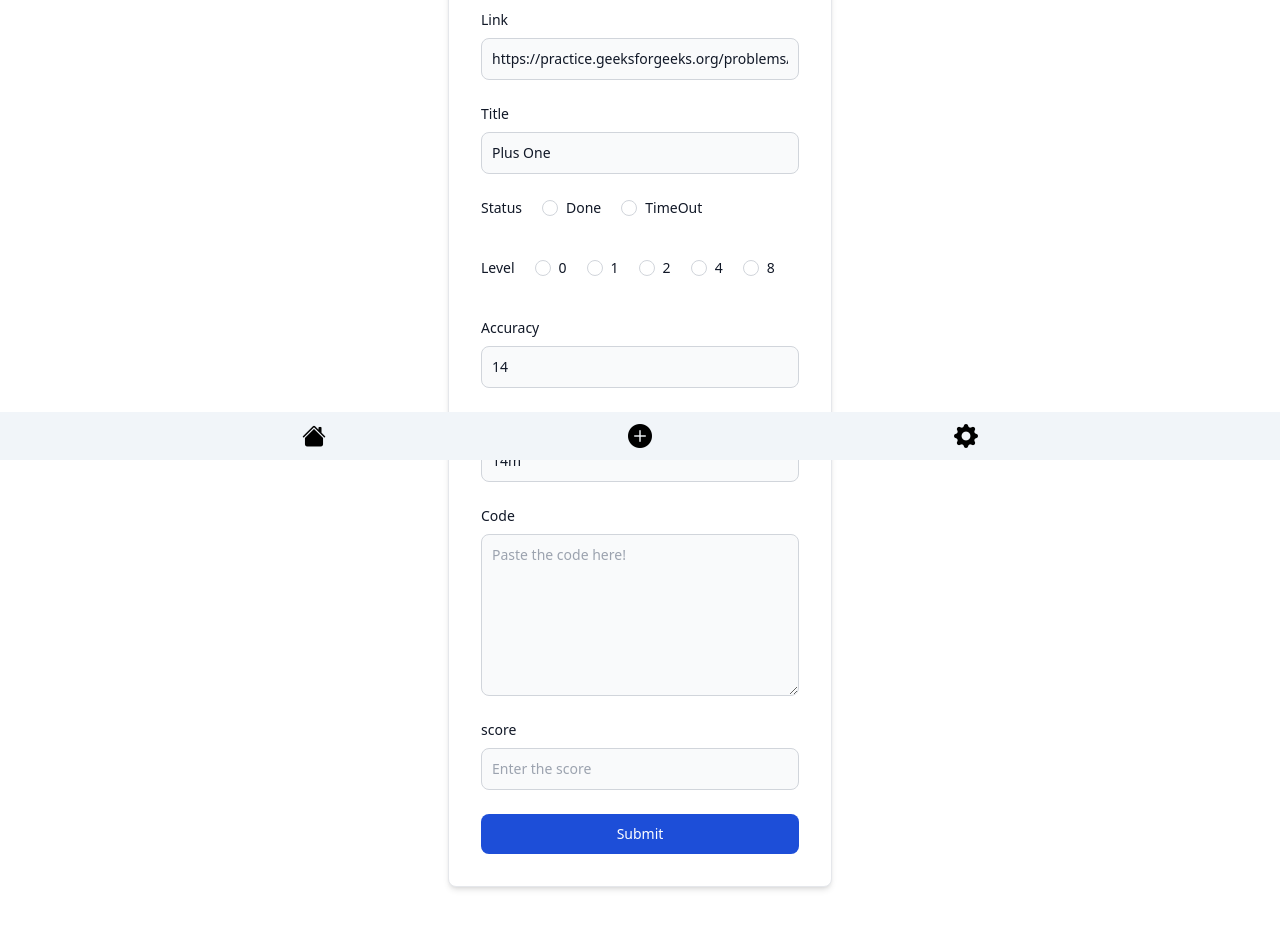
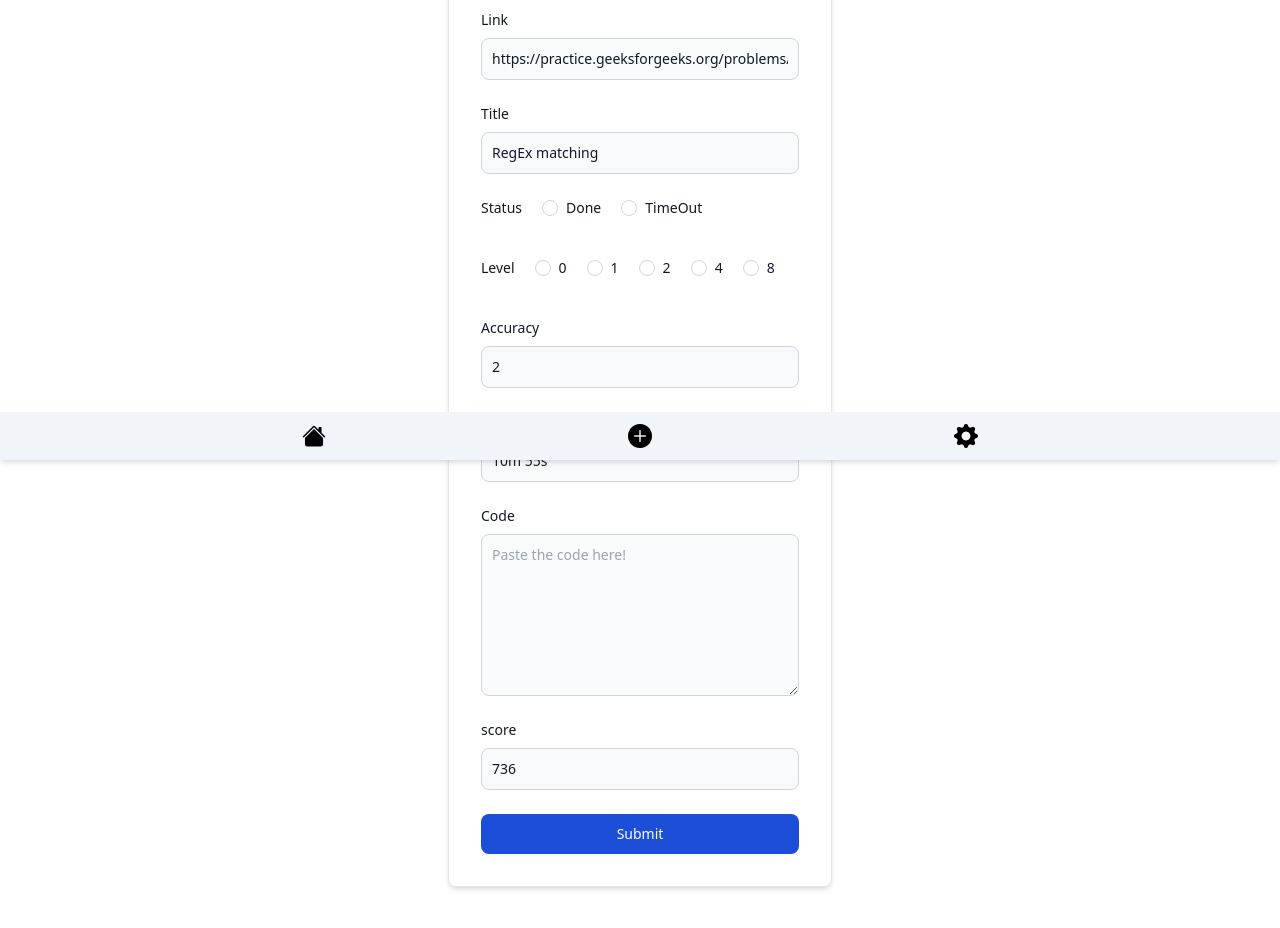
Before and after one commit to ManjiCoder/Coding-Journal, a React (Create React App) app: page /add in a window 1280 px wide. Shown: the part 340-1268 px from the top of the page. Built offline with nearby package versions, Linux system fonts and the light colour scheme.

Commit message:
Score added

```diff
--- a/src/components/AddItem.js
+++ b/src/components/AddItem.js
@@ -2,16 +2,16 @@ import React, { useState } from "react";
 
 function AddItem(props) {
   const [link, setLink] = useState(
-    "https://practice.geeksforgeeks.org/problems/plus-one/1?page=7&difficulty[]=-1&difficulty[]=0&status[]=unsolved&category[]=Data%20Structures&sortBy=submissions"
+    "https://practice.geeksforgeeks.org/problems/-regex-matching1145/1?page=5&difficulty[]=-1&difficulty[]=0&status[]=unsolved&category[]=Strings&sortBy=submissions"
   );
-  const [title, setTitle] = useState("Plus One");
+  const [title, setTitle] = useState("RegEx matching");
   const [status, setStatus] = useState("Done");
   const [level, setLevel] = useState("2");
-  const [accuracy, setAccuracy] = useState("14");
-  const [time, setTime] = useState("14m");
+  const [accuracy, setAccuracy] = useState("2");
+  const [time, setTime] = useState("10m 55s");
   const [code, setCode] = useState("");
   const [date, setDate] = useState("");
-  const [score, setScore] = useState("");
+  const [score, setScore] = useState("736");
   // const handleOnSumbit = async (e) => {
   //   e.preventDefault();
   //   setDate(new Date().getTime());
@@ -56,7 +56,7 @@ function AddItem(props) {
           onSubmit={(e) =>
             setTimeout(() => {
               window.location = "/";
-            }, 300)
+            }, 600)
           }
           className="space-y-6"
         >
--- a/src/components/BottomNav.js
+++ b/src/components/BottomNav.js
@@ -3,7 +3,7 @@ import { Link } from "react-router-dom";
 
 function BottomNav() {
   return (
-    <div className="sticky left-0 bottom-0 bg-slate-100 flex justify-evenly text-2xl py-2">
+    <div className="sticky shadow-md left-0 bottom-0 bg-slate-100 flex justify-evenly text-2xl py-2">
       <Link to={"/"}>
         <i className="bi bi-house-fill  cursor-pointer"></i>
       </Link>
--- a/src/components/CardItem.js
+++ b/src/components/CardItem.js
@@ -95,6 +95,12 @@ function CardItem({ title, setProgressBar }) {
               <p className="mb-3 font-normal text-gray-600 dark:text-gray-400">
                 Date - <span className={`font-bold`}>{element.date}</span>
               </p>
+              <p className="mb-3 font-normal text-gray-600 dark:text-gray-400">
+                Score -{" "}
+                <span className={`font-bold text-red-700`}>
+                  {element.score}
+                </span>
+              </p>
               <a
                 href={element.link}
                 target="_blank"
```
